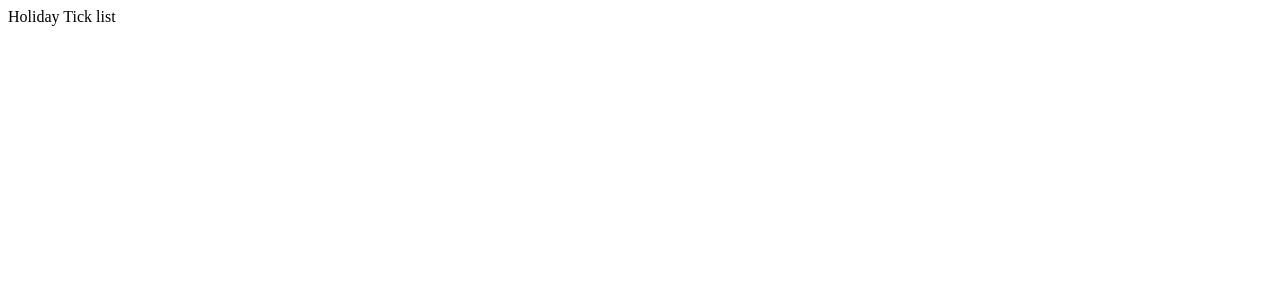
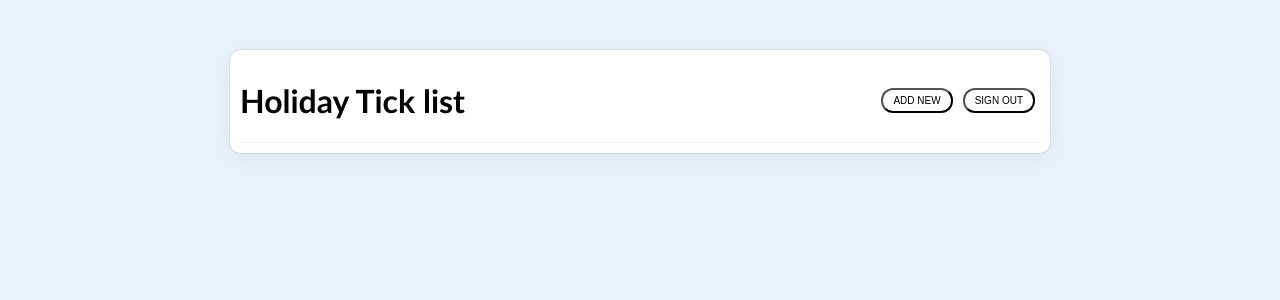
Before and after one commit to inquityy1/PERN-todo-authentication, a React (Create React App) app in the folder client/: page / in a window 1280 px wide. Shown: the top 300 px of the page. Built offline with nearby package versions, Linux system fonts and the light colour scheme.

Commit message:
basic css

```diff
--- a/client/src/components/ListHeader.js
+++ b/client/src/components/ListHeader.js
@@ -1,5 +1,19 @@
 function ListHeader({ listName }) {
-  return <div className="list-header">{listName}</div>;
+  const signOut = () => {
+    console.log("signout");
+  };
+
+  return (
+    <div className="list-header">
+      <h1>{listName}</h1>
+      <div className="button-container">
+        <button className="create">ADD NEW</button>
+        <button className="signout" onClick={signOut}>
+          SIGN OUT
+        </button>
+      </div>
+    </div>
+  );
 }
 
 export default ListHeader;
--- a/client/src/index.css
+++ b/client/src/index.css
@@ -0,0 +1,39 @@
+body {
+  margin: 0;
+  padding: 0;
+  background-color: rgb(233, 241, 249);
+  display: flex;
+  justify-content: center;
+  font-family: "Trebuchet MS", Arial, sans-serif;
+}
+
+.app {
+  background-color: rgb(255, 255, 255);
+  box-shadow: rgba(0, 0, 0, 0.05) 0 6px 24px, rgba(0, 0, 0, 0.08) 0 0 0 1px;
+  border-radius: 10px;
+  padding: 10px;
+  width: 800px;
+  margin-top: 50px;
+}
+
+.button-container {
+  display: flex;
+  align-items: center;
+}
+
+.button-container button {
+  margin: 0 5px;
+  padding: 5px 10px;
+  font-size: 10px;
+  border-radius: 12px;
+  background-color: transparent;
+}
+
+/* List Header */
+
+.list-header {
+  width: 100%;
+  display: flex;
+  justify-content: space-between;
+  border-bottom: rgba(0, 0, 0, 0.05) 1px solid;
+}
```
Also changed, not shown: 1 other file (tests, documents, lock files or other folders).
